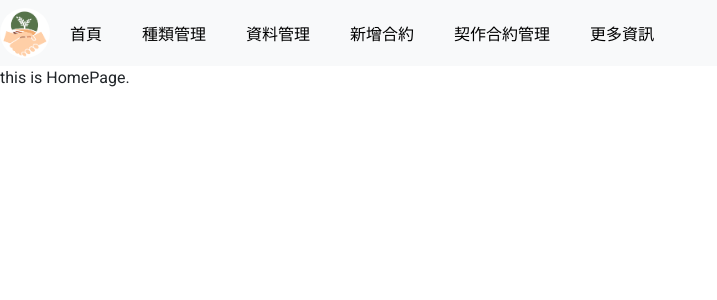
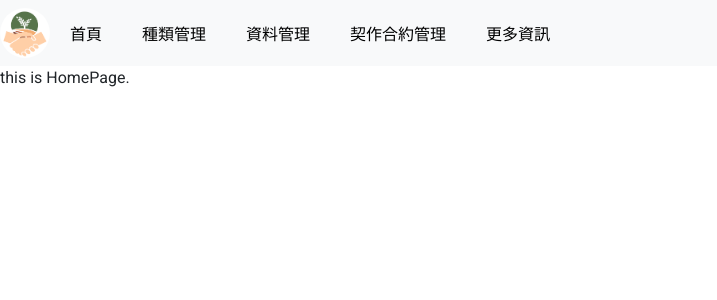
Before and after one commit to sakura0711/Contract-farming, a Vue app: page / in a window 1280 px wide. Shown: the top 300 px of the page, without its empty margins (0-717 px from the left). Built offline with nearby package versions, Linux system fonts and the light colour scheme.

Commit message:
Change webpage structure

```diff
--- a/src/components/addContract/addFarmer.vue
+++ /dev/null
@@ -1,16 +0,0 @@
-<template>
-    <div>
-        {{ content }}
-    </div>
-</template>
-<script setup>
-import { reactive, ref } from 'vue';
-const content = ref('this is add FarmerPage.');
-
-</script>
-<script>
-export default {
-
-}
-</script>
-<style lang="scss" scoped></style>
--- a/src/components/addContract/addLand.vue
+++ /dev/null
@@ -1,19 +0,0 @@
-<template>
-    <div>
-        {{ content }}
-    </div>
-
-</template>
-
-<script setup>
-import { reactive, ref } from 'vue';
-
-const content = ref('this is add LandPage.');
-
-</script>
-<script>
-export default {
-
-}
-</script>
-<style lang="scss" scoped></style>
--- a/src/components/global/NavBar.vue
+++ b/src/components/global/NavBar.vue
@@ -1,7 +1,7 @@
 <script setup>
 import { RouterLink, RouterView } from 'vue-router';
 import { ref, computed, watch } from 'vue';
-const title_list = ['首頁', '種類管理', '資料管理', '新增合約', '契作合約管理', '更多資訊'];
+const title_list = ['首頁', '種類管理', '資料管理', '契作合約管理', '更多資訊'];
 const index = ref(0);
 const title = ref('首頁');
 
@@ -26,7 +26,7 @@ watch(index, (newIndex) => {
 
             <!-- 下放選單 -->
             <div class="collapse navbar-collapse" id="navDropdown">
-                <ul class="navbar-nav ">
+                <ul class="navbar-nav">
                     <li class="nav-item" id="page1">
                         <RouterLink to="/" @click="index = 0">首頁</RouterLink>
                     </li>
@@ -37,13 +37,10 @@ watch(index, (newIndex) => {
                         <RouterLink to="/infoManage" @click="index = 2">資料管理</RouterLink>
                     </li>
                     <li class="nav-item" id="page4">
-                        <RouterLink to="/addContract" @click="index = 3">新增合約</RouterLink>
+                        <RouterLink to="/contractManage" @click="index = 3">契作合約管理</RouterLink>
                     </li>
                     <li class="nav-item" id="page5">
-                        <RouterLink to="/contractManage" @click="index = 4">契作合約管理</RouterLink>
-                    </li>
-                    <li class="nav-item" id="page6">
-                        <RouterLink to="/aboutView" @click="index = 5">更多資訊</RouterLink>
+                        <RouterLink to="/aboutView" @click="index = 4">更多資訊</RouterLink>
                     </li>
                 </ul>
             </div>
--- a/src/views/AddContract.vue
+++ /dev/null
@@ -1,30 +0,0 @@
-<template>
-    <div>
-        <!-- <router-link to="/addContract/addLand" v-slot="button"></router-link> -->
-
-        <!-- TODO : 完成路由切換 (避免使用 router-view) -->
-        <!-- 原本的 addContract 頁面元件 -->
-        <div class="add_contract">
-            <span>新增</span>
-
-            <!-- 點擊切換至 addLand(新增農地) -->
-            <button @click="$router.push('/addContract/addLand')">addLand</button>
-            <!-- 點擊切換至 addFarmer(新增農民) -->
-            <button @click="$router.push('/addContract/addFarmer')">addFarmer</button>
-        </div>
-
-    </div>
-</template>
-
-
-<script setup>
-import { RouterLink, RouterView } from 'vue-router';
-import { ref } from 'vue';
-
-</script>
-<script>
-export default {
-
-}
-</script>
-<style lang="scss" scoped></style>
```
